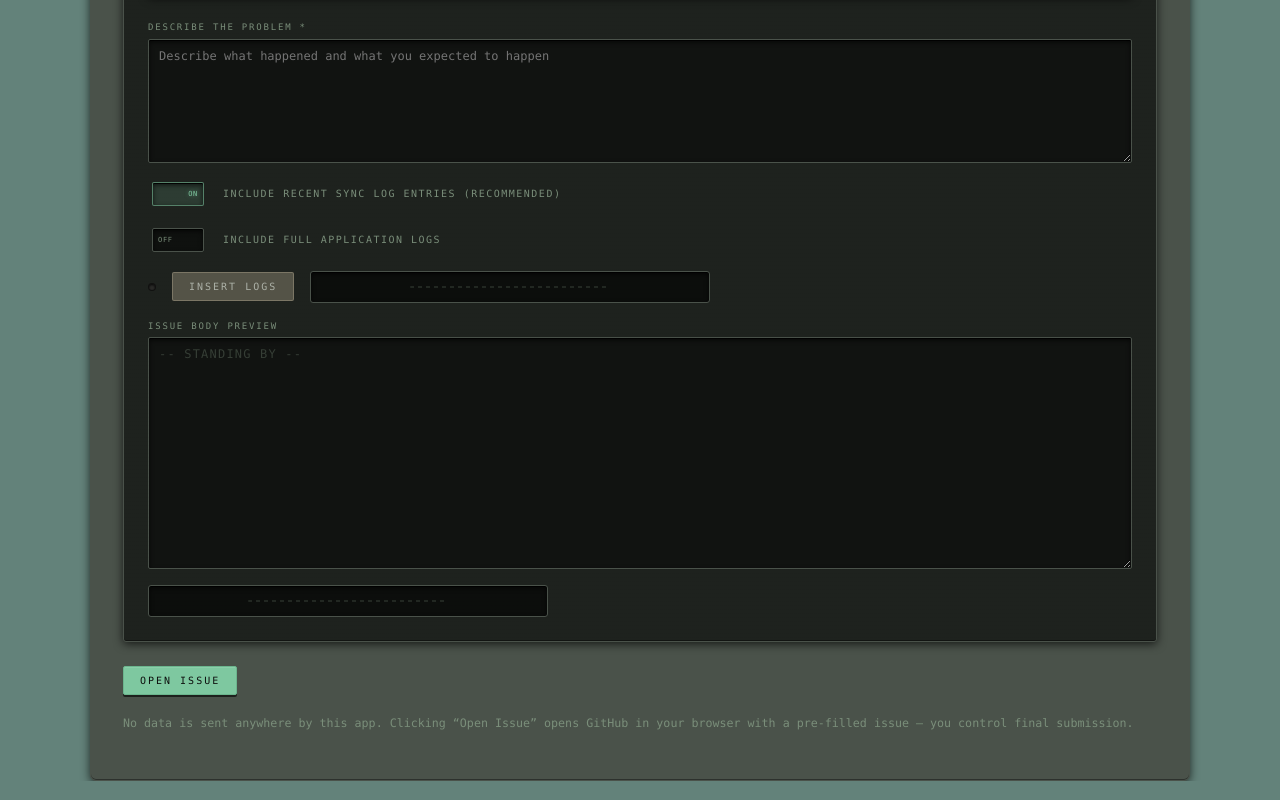
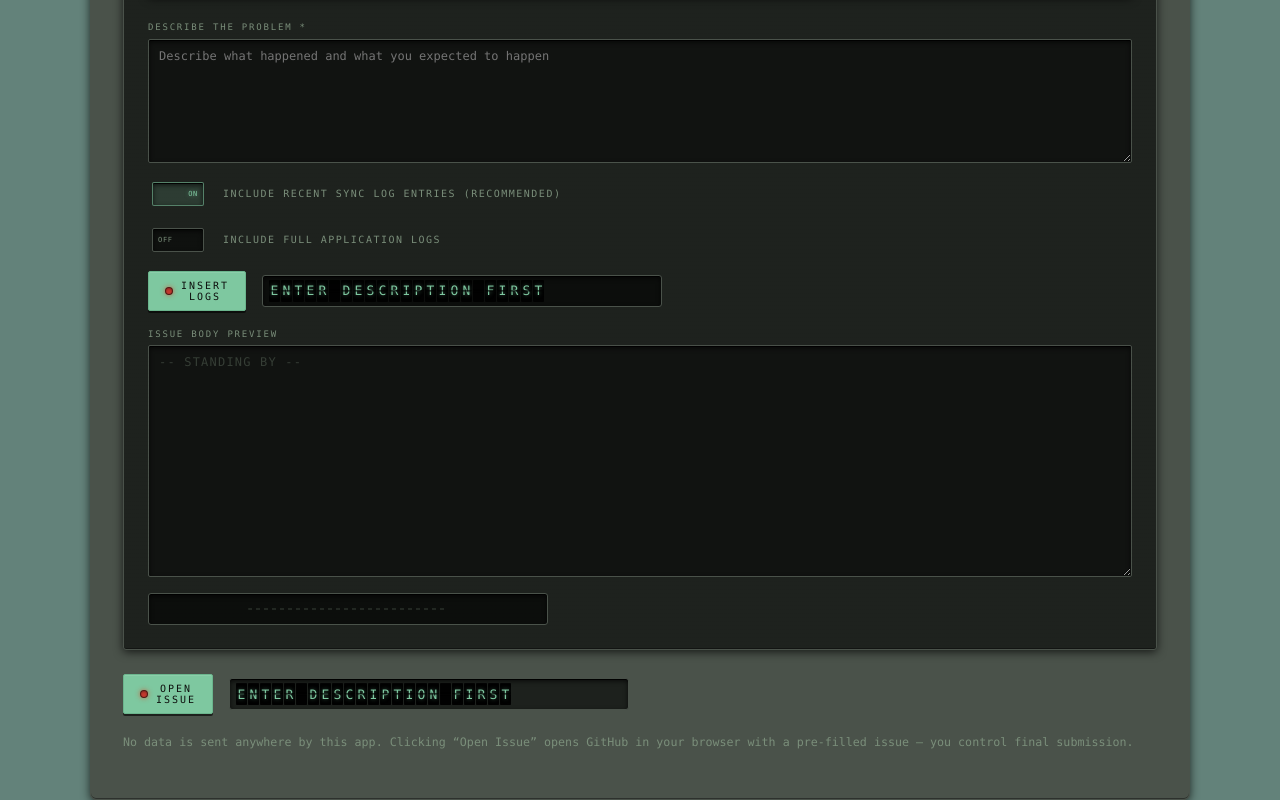
Before and after one commit to gthoma17/ynab_amazon_order_classifier, a React (Vite) app in the folder frontend/: page /help in a window 1280 px wide. Shown: the part 329-1129 px from the top of the page. Built offline with nearby package versions, Linux system fonts and the light colour scheme.

Commit message:
Clean up GET HELP page, create IndicatorAndMessageButton.tsx

```diff
--- /dev/null
+++ b/frontend/src/components/IndicatorAndMessageButton.tsx
@@ -0,0 +1,41 @@
+import SplitFlapSlot from './SplitFlapSlot'
+
+interface IndicatorAndMessageButtonProps {
+  onClick: () => void
+  disabled?: boolean
+  loading?: boolean
+  inactive?: boolean
+  message?: string | null
+  children: React.ReactNode
+}
+
+export default function IndicatorAndMessageButton({
+  onClick,
+  disabled = false,
+  loading = false,
+  inactive = false,
+  message = null,
+  children,
+}: IndicatorAndMessageButtonProps) {
+  const lampColor = inactive ? undefined : loading ? 'yellow' : disabled ? 'red' : 'green'
+
+  return (
+    <div className="cf-ind-msg-btn">
+      <button
+        className="cf-ind-msg-btn__btn"
+        onClick={onClick}
+        disabled={disabled}
+        aria-disabled={disabled || loading}
+        aria-busy={loading || undefined}
+      >
+        <span
+          className="cf-ind-msg-btn__lamp"
+          data-color={lampColor}
+          aria-hidden="true"
+        />
+        {children}
+      </button>
+      <SplitFlapSlot message={message ?? null} />
+    </div>
+  )
+}
--- a/frontend/src/components/IndicatorButton.tsx
+++ /dev/null
@@ -1,33 +0,0 @@
-interface IndicatorButtonProps {
-  onClick: () => void
-  disabled?: boolean
-  loading?: boolean
-  children: React.ReactNode
-}
-
-export default function IndicatorButton({
-  onClick,
-  disabled = false,
-  loading = false,
-  children,
-}: IndicatorButtonProps) {
-  const isActive = !disabled && !loading
-  return (
-    <div className={`cf-indicator-btn${loading ? ' cf-indicator-btn--loading' : ''}`}>
-      <span
-        className="cf-indicator-btn__lamp"
-        data-active={isActive ? 'true' : undefined}
-        aria-hidden="true"
-      />
-      <button
-        className="cf-btn-secondary"
-        onClick={onClick}
-        disabled={disabled}
-        aria-disabled={disabled || loading}
-        aria-busy={loading || undefined}
-      >
-        {children}
-      </button>
-    </div>
-  )
-}
--- a/frontend/src/components/SplitFlapSlot.tsx
+++ b/frontend/src/components/SplitFlapSlot.tsx
@@ -24,7 +24,11 @@ export default function SplitFlapSlot({
 }: SplitFlapSlotProps) {
   const [displayed, setDisplayed] = useState<string | null>(message)
   const [displayedColor, setDisplayedColor] = useState<'green' | 'red'>(color)
-  const [charStates, setCharStates] = useState<CharState[]>([])
+  const [charStates, setCharStates] = useState<CharState[]>(() => {
+    if (message === null) return []
+    const padded = message.padEnd(Math.max(20, message.length), ' ')
+    return padded.split('').map((char) => ({ char, phase: 'shown' as const }))
+  })
   const prevMessageRef = useRef(message)
   const animationRef = useRef<number[]>([])
   // Set to true by the cleanup function so StrictMode's cleanup→remount cycle is
--- a/frontend/src/index.css
+++ b/frontend/src/index.css
@@ -950,6 +950,55 @@ textarea[data-placeholder='true']::placeholder {
   box-shadow:
     inset 0 1px 3px rgba(0, 0, 0, 0.3),
     0 0 8px rgba(196, 57, 47, 0.8);
+}
+
+/* ── Indicator+Message button (lamp inside button + split-flap) */
+
+.cf-ind-msg-btn {
+  display: flex;
+  align-items: center;
+  gap: var(--cf-s2);
+}
+
+.cf-ind-msg-btn__btn {
+  display: inline-flex;
+  align-items: center;
+  gap: 8px;
+}
+
+.cf-ind-msg-btn__lamp {
+  width: 8px;
+  height: 8px;
+  border-radius: 50%;
+  flex-shrink: 0;
+  background: #2a2a28;
+  border: 1px solid rgba(0, 0, 0, 0.6);
+  box-shadow: inset 0 1px 2px rgba(0, 0, 0, 0.8);
+  transition:
+    background 50ms,
+    box-shadow 50ms;
+}
+
+.cf-ind-msg-btn__lamp[data-color='green'] {
+  background: var(--cf-green);
+  box-shadow:
+    inset 0 1px 2px rgba(0, 0, 0, 0.3),
+    0 0 5px rgba(57, 255, 20, 0.7);
+}
+
+.cf-ind-msg-btn__lamp[data-color='red'] {
+  background: var(--cf-red);
+  box-shadow:
+    inset 0 1px 2px rgba(0, 0, 0, 0.3),
+    0 0 5px rgba(232, 52, 26, 0.7);
+}
+
+.cf-ind-msg-btn__lamp[data-color='yellow'] {
+  background: var(--cf-amber);
+  box-shadow:
+    inset 0 1px 2px rgba(0, 0, 0, 0.3),
+    0 0 5px rgba(255, 179, 71, 0.7);
+  animation: cf-lamp-pulse 0.8s ease-in-out infinite alternate;
 }
 
 /* ── Indicator button (lamp + action button) ──────────────── */
--- a/frontend/src/views/GetHelpView.tsx
+++ b/frontend/src/views/GetHelpView.tsx
@@ -1,6 +1,6 @@
 import { useState } from 'react'
 import { apiPostWithBody } from '../api'
-import IndicatorButton from '../components/IndicatorButton'
+import IndicatorAndMessageButton from '../components/IndicatorAndMessageButton'
 import SplitFlapSlot from '../components/SplitFlapSlot'
 
 const GITHUB_ISSUES_URL = 'https://github.com/gthoma17/budget-sortbot/issues/new'
@@ -24,7 +24,6 @@ export default function GetHelpView() {
   const [sanitized, setSanitized] = useState(false)
   const [truncated, setTruncated] = useState(false)
   const [logsInserted, setLogsInserted] = useState(false)
-  const [showWarning, setShowWarning] = useState(false)
 
   const logsRequested = includeSyncLogs || includeAppLogs
 
@@ -58,14 +57,6 @@ export default function GetHelpView() {
   }
 
   const handleOpenIssue = () => {
-    if (logsRequested && !logsInserted) {
-      setShowWarning(true)
-      return
-    }
-    openGithubIssue()
-  }
-
-  const openGithubIssue = () => {
     const body = reportBody ?? `## Problem Description\n\n${description.trim()}\n`
     const encodedBody = encodeURIComponent(body)
     const encodedNote = encodeURIComponent(TRUNCATION_NOTE)
@@ -85,8 +76,24 @@ export default function GetHelpView() {
     window.open(url, '_blank', 'noopener,noreferrer')
   }
 
-  const isInsertDisabled = !description.trim()
-  const isOpenDisabled = !description.trim()
+  const noDescription = !description.trim()
+  const insertInactive = !logsRequested
+  const isInsertDisabled = insertInactive || noDescription
+  const isOpenDisabled = noDescription || (logsRequested && !logsInserted)
+
+  const insertMessage: string | null = insertInactive
+    ? null
+    : noDescription
+      ? 'ENTER DESCRIPTION FIRST'
+      : logsInserted
+        ? 'LOGS INSERTED'
+        : null
+
+  const openMessage: string | null = noDescription
+    ? 'ENTER DESCRIPTION FIRST'
+    : logsRequested && !logsInserted
+      ? 'INSERT LOGS FIRST'
+      : null
 
   return (
     <div>
@@ -157,14 +164,15 @@ export default function GetHelpView() {
         </div>
 
         <div className="cf-btn-row">
-          <IndicatorButton
+          <IndicatorAndMessageButton
             onClick={handleInsertLogs}
-            disabled={!logsRequested || isInsertDisabled}
+            disabled={isInsertDisabled}
             loading={loading}
+            inactive={insertInactive}
+            message={insertMessage}
           >
-            {loading ? 'Fetching logs…' : 'Insert Logs'}
-          </IndicatorButton>
-          <SplitFlapSlot message={logsInserted ? 'LOGS INSERTED' : null} />
+            Insert Logs
+          </IndicatorAndMessageButton>
         </div>
 
         <div className="cf-form-row" style={{ marginTop: 'var(--cf-s2)' }}>
@@ -189,39 +197,14 @@ export default function GetHelpView() {
         {error && <p role="alert">{error}</p>}
       </div>
 
-      {showWarning && (
-        <div
-          role="dialog"
-          aria-modal="true"
-          aria-label="Logs not inserted warning"
-          className="cf-panel"
+      <div className="cf-btn-row">
+        <IndicatorAndMessageButton
+          onClick={handleOpenIssue}
+          disabled={isOpenDisabled}
+          message={openMessage}
         >
-          <span className="cf-panel-label">Warning</span>
-          <p>
-            You&apos;ve selected log options but haven&apos;t clicked &ldquo;Insert Logs&rdquo; yet.
-            Click &ldquo;Insert Logs&rdquo; first to preview and confirm that sensitive information
-            has been redacted, then open the issue.
-          </p>
-          <div className="cf-btn-row">
-            <button className="cf-btn-secondary" onClick={() => setShowWarning(false)}>
-              Go Back
-            </button>
-            <button
-              onClick={() => {
-                setShowWarning(false)
-                openGithubIssue()
-              }}
-            >
-              Open Anyway
-            </button>
-          </div>
-        </div>
-      )}
-
-      <div className="cf-btn-row">
-        <button onClick={handleOpenIssue} disabled={isOpenDisabled} aria-disabled={isOpenDisabled}>
-          {loading ? 'Preparing…' : 'Open Issue'}
-        </button>
+          Open Issue
+        </IndicatorAndMessageButton>
       </div>
 
       <p style={{ marginTop: 'var(--cf-s2)' }}>
```
Also changed, not shown: 1 other file (tests, documents, lock files or other folders).
